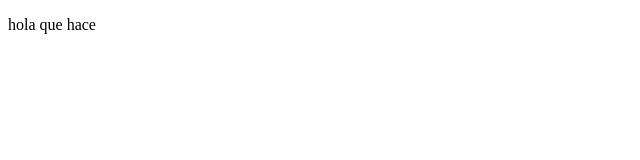
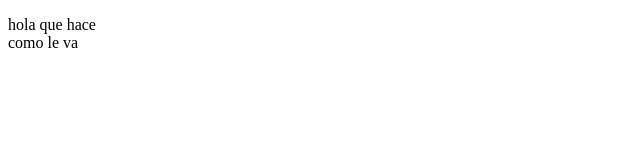
Before and after one commit to SirAntonioG/proyectoDemoCursoPrework, a plain HTML site: page index.html in a window 1280 px wide. Shown: the full height of the page, 0-640 px from the left. Drawn offline with Linux system fonts and the light colour scheme.

Commit message:
cambios agregamos texto

```diff
--- a/index.html
+++ b/index.html
@@ -7,6 +7,7 @@
     <title>Hola Mundo</title>
 </head>
 <body>
-    <p> hola que hace</p>
+    <p> hola que hace <br>
+    como le va </p>
 </body>
 </html>
```
